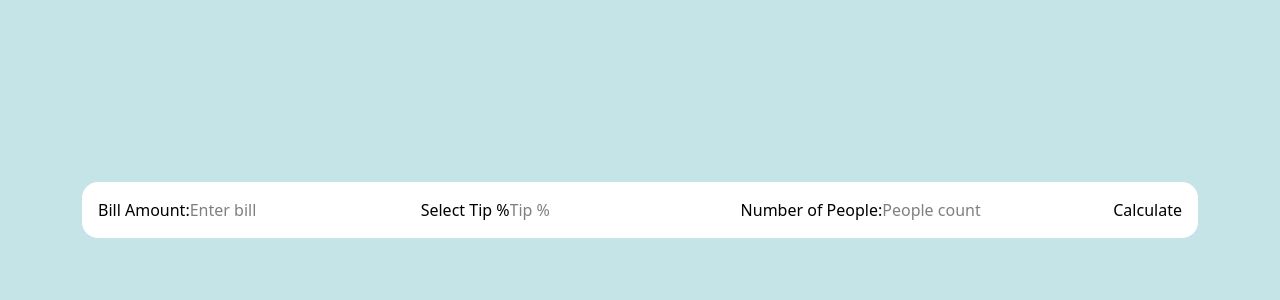
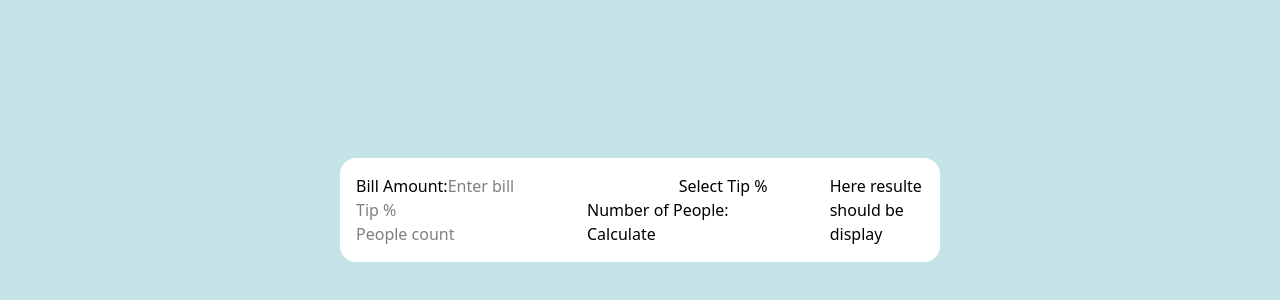
Before and after one commit to Skyz03/Tip-Calculator-Animation, a React (Vite) app: page / in a window 1280 px wide. Shown: the part 190-490 px from the top of the page. Built offline with nearby package versions, Linux system fonts and the light colour scheme.

Commit message:
add basic layout in main compontnt

```diff
--- a/src/components/TipCalculator.jsx
+++ b/src/components/TipCalculator.jsx
@@ -8,7 +8,7 @@ export default function TipCalculator() {
   };
 
   return (
-    <div className="bg-white text-black rounded-2xl p-4">
+    <div className="flex flex-col md:flex-row gap-6 w-full max-w-[400px] sm:max-w-[500px] md:max-w-[600px]  bg-white text-black rounded-2xl p-4 ">
       <form onSubmit={handleSubmit(onSubmit)}>
         <label>Bill Amount:</label>
         <input
@@ -17,15 +17,14 @@ export default function TipCalculator() {
           {...register("bill", { required: true, min: 1 })}
         />
         {errors.bill && <span>Please enter a valid bill</span>}
-
         <label>Select Tip %</label>
         <input
           type="number"
           placeholder="Tip %"
           {...register("tip", { required: true })}
         />
+
         {errors.tip && <span>Select tip percentage</span>}
-
         <label>Number of People:</label>
         <input
           type="number"
@@ -36,6 +35,10 @@ export default function TipCalculator() {
 
         <button type="submit">Calculate</button>
       </form>
+      {/* result of tip calculator */}
+      <div>
+        <h1>Here resulte should be display</h1>
+      </div>
     </div>
 
   );
```
